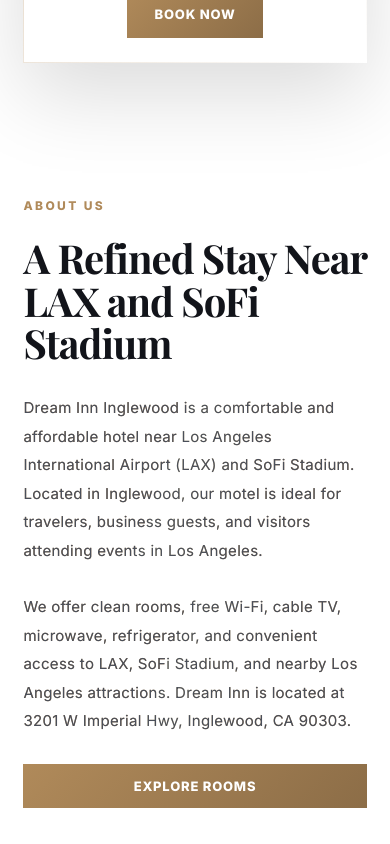
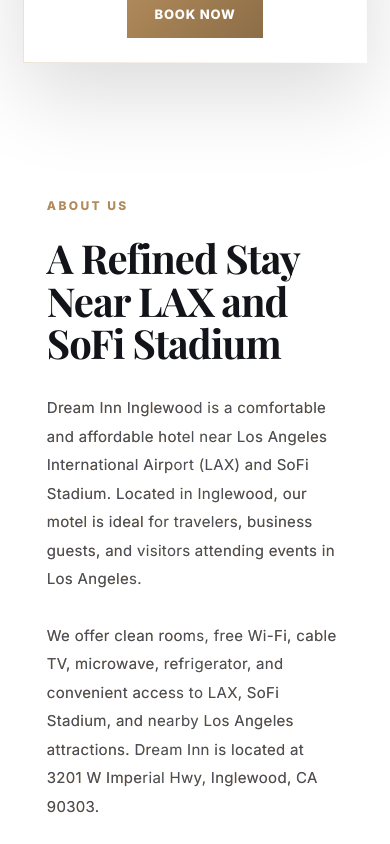
Before and after one commit to meetx00719/dream-inn-website, a React (Vite) app: page / in a window 390 px wide. Shown: the part 1220-2064 px from the top of the page. Built offline with nearby package versions, Linux system fonts and the light colour scheme; a web font is replaced by a local one.

Commit message:
add alignmentss

```diff
--- a/src/index.css
+++ b/src/index.css
@@ -1623,3 +1623,44 @@ button {
     padding-top: 76px;
   }
 }
+/* FIX MOBILE SIDE SWIPE / HORIZONTAL SCROLL */
+html,
+body {
+  width: 100%;
+  max-width: 100%;
+  overflow-x: hidden;
+}
+
+@media (max-width: 760px) {
+  .mainHeader,
+  .luxHotelSite,
+  main,
+  section {
+    max-width: 100vw;
+    overflow-x: hidden;
+  }
+
+  .mobileMenu {
+    right: 4%;
+    width: 92vw;
+    max-width: 300px;
+  }
+
+  .bookRoomBtn,
+  .learnBtn,
+  .checkBtn,
+  .modalBookBtn,
+  .reviewBtn {
+    max-width: 100%;
+    white-space: normal;
+  }
+
+  .bookingLuxury,
+  .aboutLuxury,
+  .amenitiesLuxury,
+  .reviewsSection,
+  .locationLuxury {
+    margin-left: 6%;
+    margin-right: 6%;
+  }
+}
```
